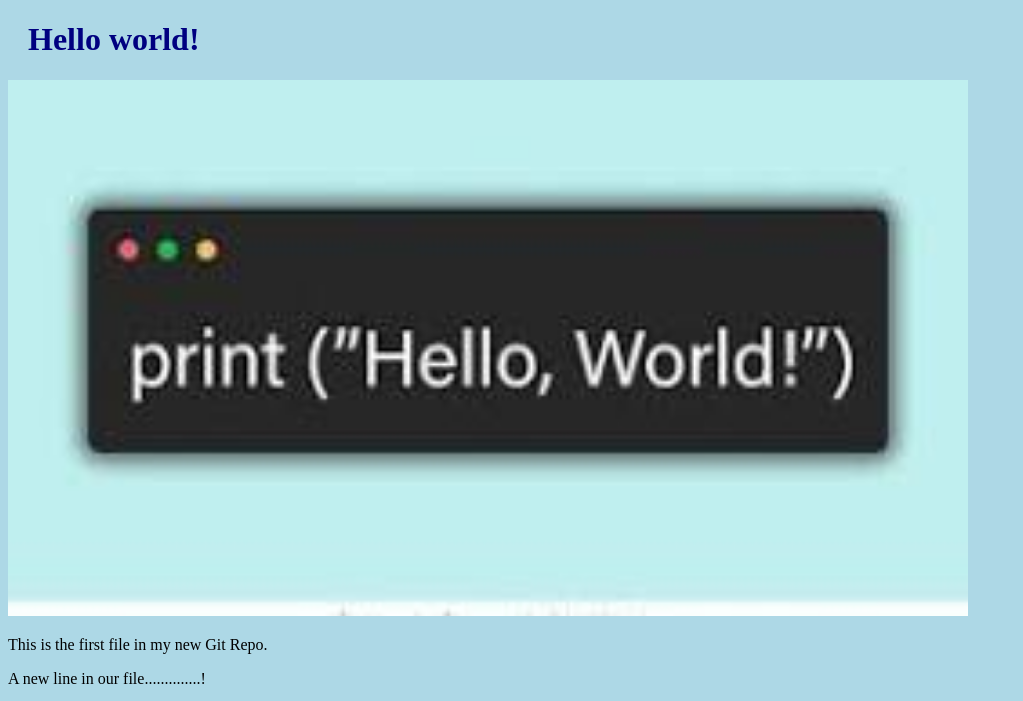
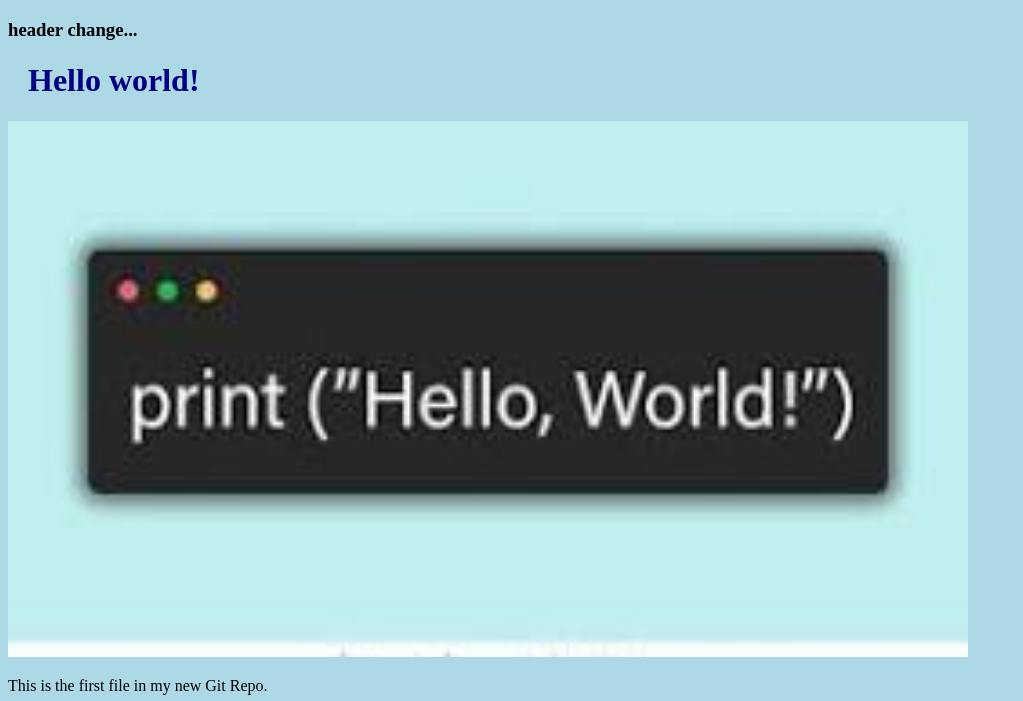
Before and after one commit to AzizurRahman026/Practiv, a plain HTML site: page index.html in a window 1280 px wide. Shown: the top 701 px of the page, without its empty margins (0-1023 px from the left). Drawn offline with Linux system fonts and the light colour scheme.

Commit message:
change header

```diff
--- a/index.html
+++ b/index.html
@@ -6,6 +6,7 @@
 </head>
 <body>
 
+    <h3>header change...</h3>
     <h1>Hello world!</h1>
 
     <div><img src="img_hello_world.jpg" alt="Hello World from Space"
```
